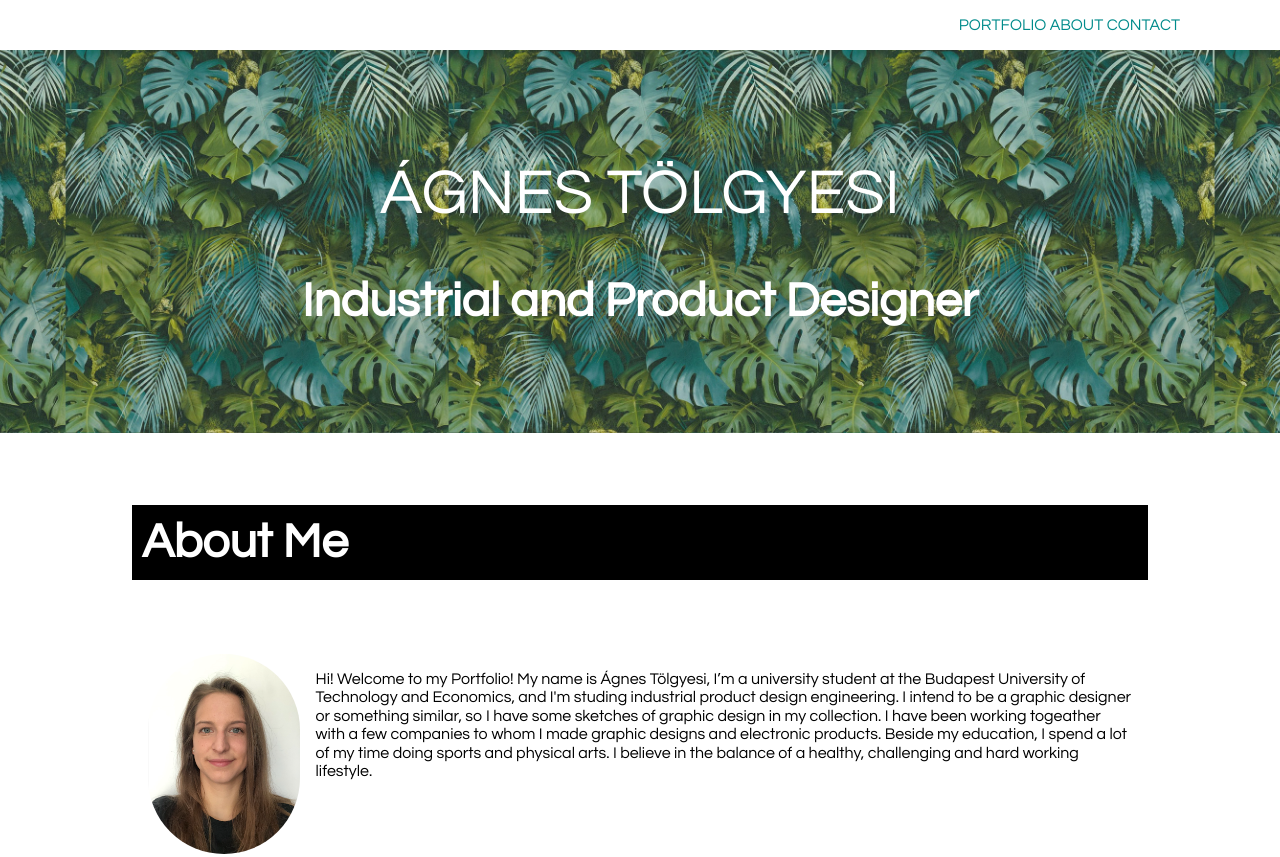
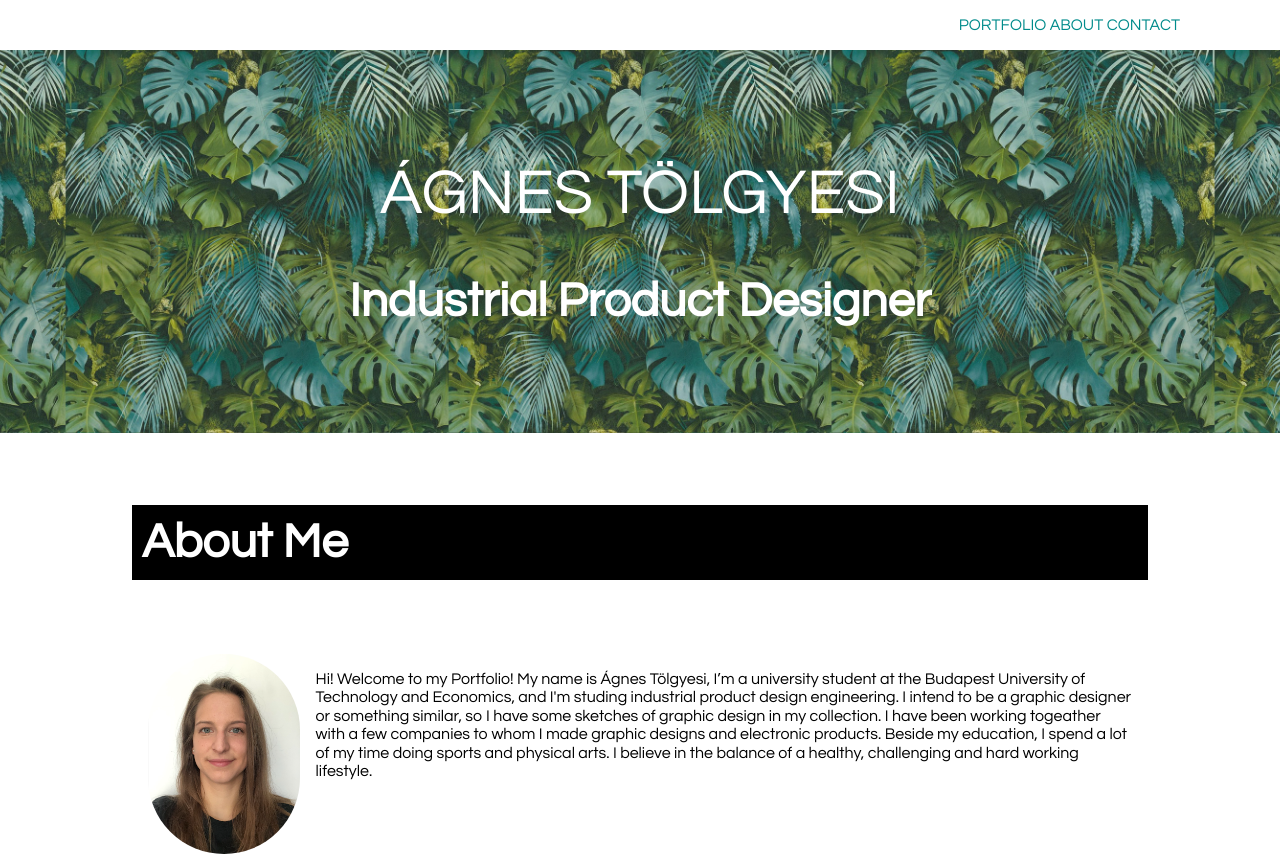
Before and after one commit to agi-t/agi-t.github.io, a plain HTML site: page index.html in a window 1280 px wide. Shown: the top 857 px of the page. Drawn offline with nearby package versions, Linux system fonts and the light colour scheme.

Commit message:
Update index.html

```diff
--- a/index.html
+++ b/index.html
@@ -26,7 +26,7 @@
 
 <div id="banner" class="p4 my1">
   <h1> ÁGNES TÖLGYESI</h1>
-  <h2> Industrial and Product Designer </h2>
+  <h2> Industrial Product Designer </h2>
 
 </div>
 
```
